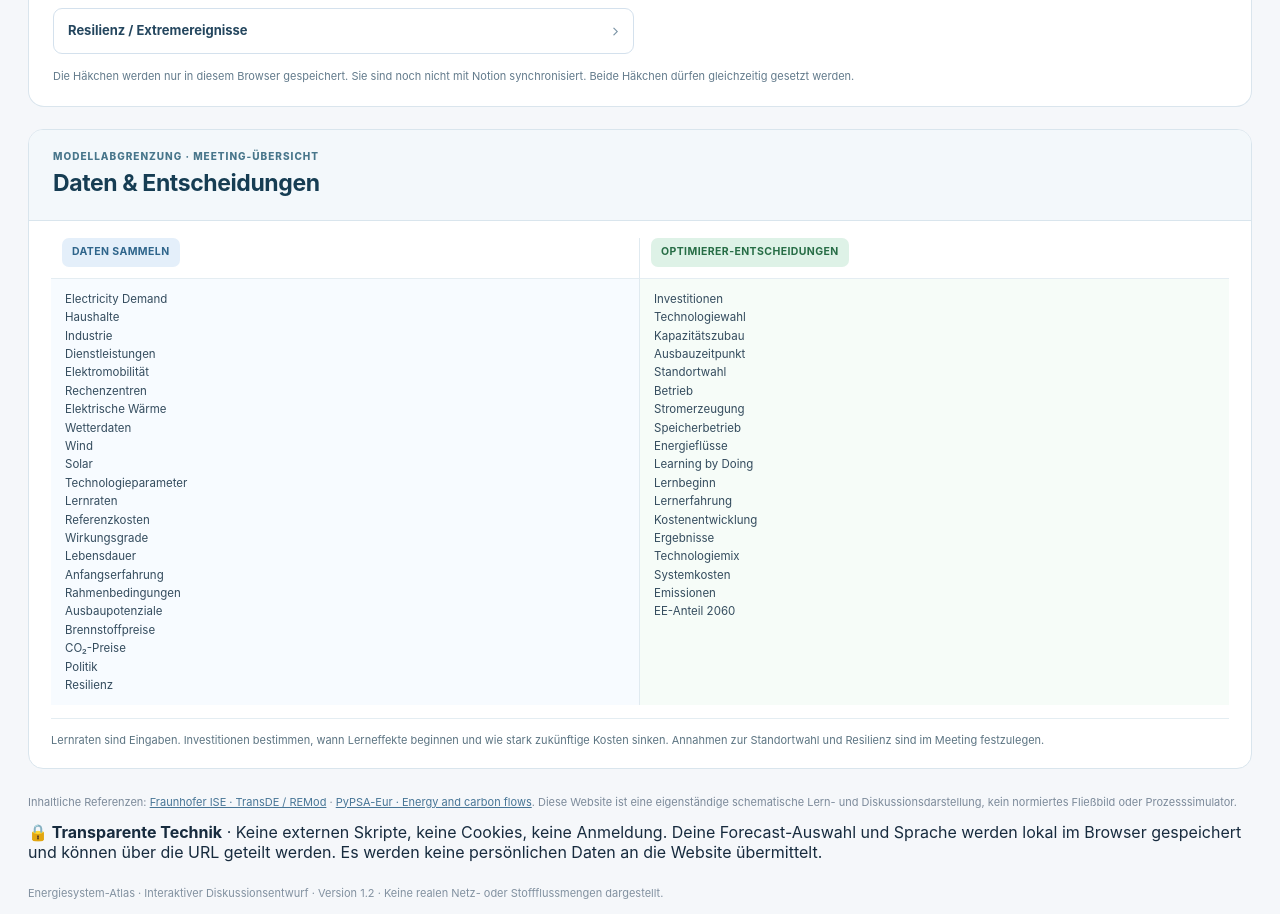
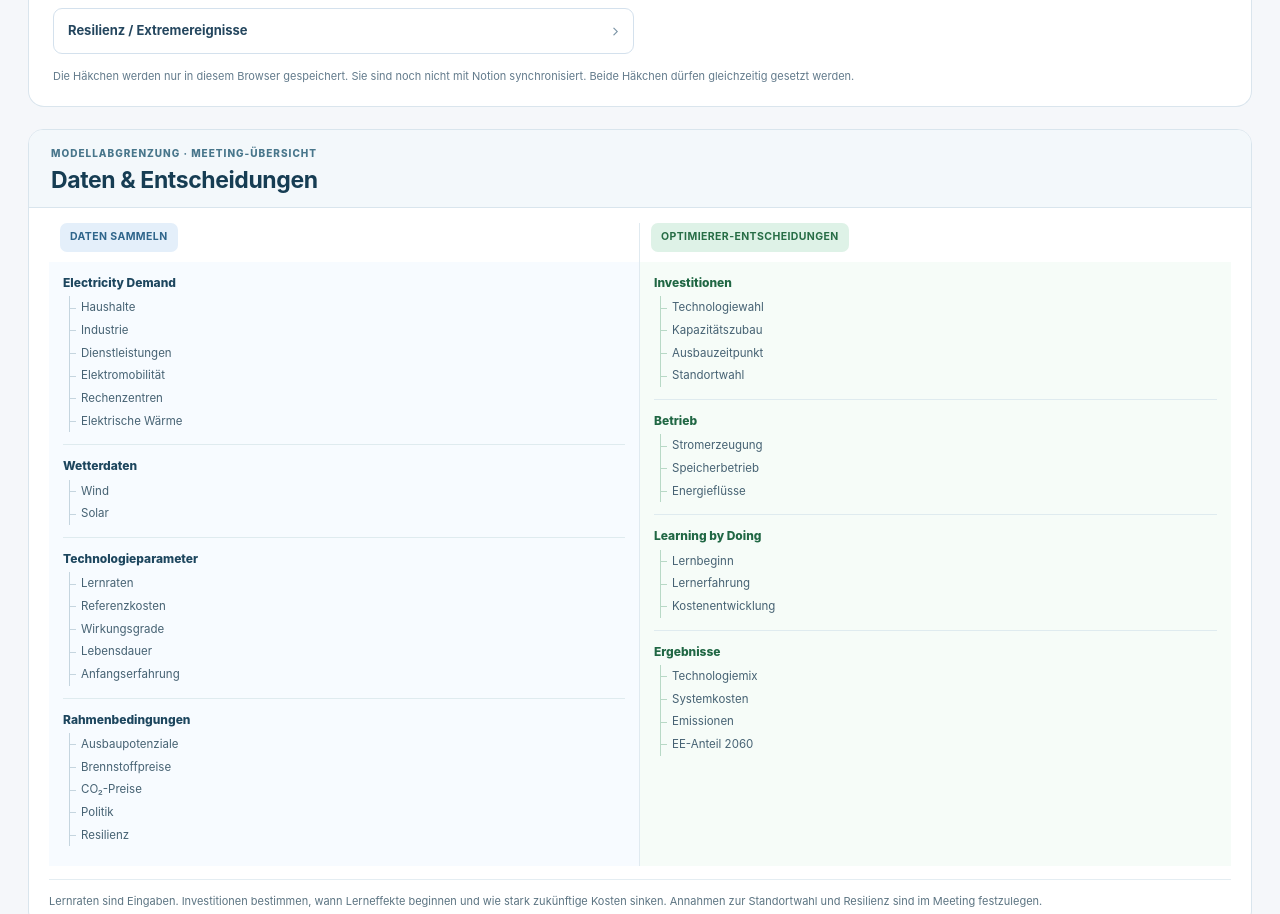
Before and after one commit to Flightningg/energiesystem-atlas, a plain HTML site: page public/index.html in a window 1280 px wide. Shown: the part 6604-7518 px from the top of the page. Drawn offline with Linux system fonts and the light colour scheme.

Commit message:
Style concise indented model inputs and optimiser decision hierarchy

```diff
--- a/public/model-logic.css
+++ b/public/model-logic.css
@@ -220,3 +220,21 @@
 .model-variable-pill.endogenous{background:#def2e7;color:#276d46}
 .model-variables-note{border-top:1px solid #e4edf2;padding-top:12px;margin:13px 0 0;font-size:11px;line-height:1.65;color:#5c7482}
 @media(max-width:600px){.model-variables-head{padding:17px 16px}.model-variables-body{padding:11px}.model-variables-table{font-size:10.5px}.model-variables-table td{padding:9px 8px}.model-variables-table th{padding:0 6px 9px}.model-variable-pill{font-size:9px;padding:6px 7px}}
+
+/* Meeting-ready hierarchical data-versus-decisions list */
+.model-variables-head{padding:17px 22px 13px}
+.model-variables-head h2{font-size:clamp(19px,2vw,23px);margin:0}
+.model-variables-body{padding:15px 20px}
+.model-variables-table th{padding-bottom:10px}
+.model-variables-table td{padding:0 14px 8px!important}
+.model-variables-table td:first-child,.model-variables-table td:last-child{border-top:0}
+.model-var-group{padding:12px 0;border-bottom:1px solid #dfebef}
+.model-var-group:last-child{border-bottom:0}
+.model-var-parent{font-size:12px;font-weight:800;color:#1d465e;line-height:1.45;margin-bottom:5px}
+.model-var-child{position:relative;padding:3px 0 3px 18px;font-size:11.5px;line-height:1.45;color:#466273}
+.model-var-child::before{content:"";position:absolute;left:6px;top:0;bottom:0;border-left:1px solid #c5d5df}
+.model-var-child::after{content:"";position:absolute;left:6px;top:50%;width:7px;border-top:1px solid #c5d5df}
+.model-variables-table td:last-child .model-var-parent{color:#206744}
+.model-variables-table td:last-child .model-var-child::before,.model-variables-table td:last-child .model-var-child::after{border-color:#b8d9c6}
+.model-variables-note{font-size:11px}
+@media(max-width:600px){.model-variables-table td{padding:0 7px 7px!important}.model-var-parent{font-size:11px}.model-var-child{font-size:10px;padding-left:13px}.model-var-child::before,.model-var-child::after{left:3px}.model-var-child::after{width:5px}}
```
